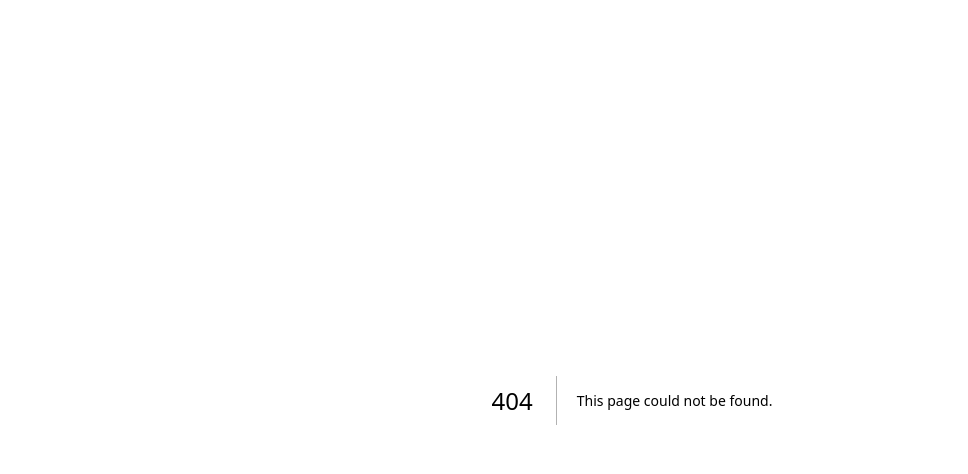
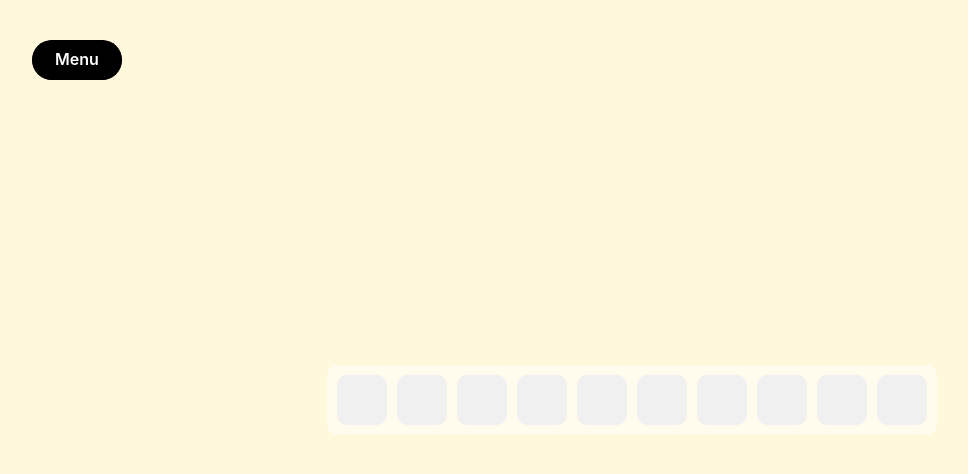
Before and after one commit to John516csd/FE-vaka, a Next.js app: page /demo/mac-bottom-bar in a window 1280 px wide. Before the commit this address had no page. Shown: the top 474 px of the page, without its empty margins (8-976 px from the left). Built offline with nearby package versions, Linux system fonts and the light colour scheme.

Commit message:
feat: :sparkles: 添加Mac docker效果

```diff
--- a/pages/demo/index.tsx
+++ b/pages/demo/index.tsx
@@ -13,7 +13,7 @@ const IndexPage = () => {
           const baseUrl = item.url;
           const children = item.children;
           return (
-            <Center key={index} flexDir="column" gap="64px">
+            <Center key={index} flexDir="column" gap="64px" pb="64px">
               <Text as="h2">{title}</Text>
               <Grid
                 gridTemplateColumns={{
--- /dev/null
+++ b/pages/demo/mac-bottom-bar/index.module.scss
@@ -0,0 +1,37 @@
+.wrapper {
+  width: 100%;
+  display: flex;
+  justify-content: center;
+  align-items: center;
+}
+
+.docker_wrapper {
+  padding: 10px;
+  background: rgba(255, 255, 255, 0.5);
+  border-radius: 10px;
+  backdrop-filter: blur(10px);
+}
+
+.container {
+  display: flex;
+  justify-content: center;
+  box-sizing: content-box;
+  height: 50px;
+  align-items: end;
+}
+
+.item {
+  width: calc(var(--i, 1) * 50px);
+  height: calc(var(--i, 1) * 50px);
+  background-color: #f0f0f0;
+  border-radius: 10px;
+  transition: all 0.2s;
+  transform: translateY(calc(calc(var(--i, 1) - 1) * 30px * -1));
+}
+
+.gap {
+  width: calc(var(--i, 1) * 10px);
+  height: 50px;
+  background-color: #00000000;
+  transition: all 0.2s;
+}
--- /dev/null
+++ b/pages/demo/mac-bottom-bar/index.tsx
@@ -0,0 +1,89 @@
+import { useEffect, useRef } from "react";
+import Display from "../../../components/display";
+import Layout from "../../../components/Layout";
+import styles from "./index.module.scss";
+
+const staticScaleRatio = [
+  1, 1, 1, 1, 1.2, 1.3, 1.4, 1.5, 1.6, 1.5, 1.4, 1.3, 1.2, 1, 1, 1, 1, 1, 1,
+];
+console.log("🚀 ~ staticScaleRatio:", staticScaleRatio.length);
+
+const MacBottomBar = () => {
+  const containerRef = useRef<HTMLDivElement>(null);
+  const range = 300;
+  const maxScale = 1.5;
+
+  const baseCurve = (x) => {
+    if (x < 0) return 0;
+    if (x > 1) return 0;
+    return Math.sin(x * Math.PI);
+  };
+
+  const createCurve = (totalXDis, topX, minY, maxY) => {
+    return function curve(x) {
+      const beginX = topX - totalXDis / 2;
+      const endX = topX + totalXDis / 2;
+      if (x < beginX) return minY;
+      if (x > endX) return minY;
+      const yDis = maxY - minY;
+      return baseCurve((x - beginX) / totalXDis) * yDis + minY;
+    };
+  };
+
+  const layout = (curve) => {
+    const containerDom = containerRef.current;
+    if (!containerDom) return;
+    const items = Array.from(containerDom.children);
+    items.forEach((item: HTMLDivElement, index: number) => {
+      const rect = item.getBoundingClientRect();
+      const x = rect.x + rect.width / 2;
+      const scale = curve(x);
+      console.log("🚀 ~ items.forEach ~ scale:", scale)
+      item.style.setProperty("--i", scale);
+    });
+  };
+
+  useEffect(() => {
+    const containerDom = containerRef.current;
+    if (!containerDom) return;
+
+    const handleMouseMove = (e) => {
+      const curve = createCurve(range, e.clientX, 1, maxScale);
+      layout(curve);
+    };
+
+    const handleMouseLeave = () => {
+      layout(() => 1);
+    };
+
+    containerDom.addEventListener("mousemove", handleMouseMove);
+    containerDom.addEventListener("mouseleave", handleMouseLeave);
+
+    // Cleanup event listeners on component unmount
+    return () => {
+      containerDom.removeEventListener("mousemove", handleMouseMove);
+      containerDom.removeEventListener("mouseleave", handleMouseLeave);
+    };
+  }, []);
+
+  return (
+    <Layout>
+      <Display>
+        <div className={styles.wrapper}>
+          <div className={styles.docker_wrapper}>
+            <div className={styles.container} ref={containerRef}>
+              {new Array(10).fill(0).map((_, index) => (
+                <>
+                  <div key={index} className={styles.item}></div>
+                  {index !== 9 && <div className={styles.gap}></div>}
+                </>
+              ))}
+            </div>
+          </div>
+        </div>
+      </Display>
+    </Layout>
+  );
+};
+
+export default MacBottomBar;
--- a/routes/index.ts
+++ b/routes/index.ts
@@ -47,6 +47,10 @@ export const routes = [
         url: "/scroll-parallax",
         label: "Sliding disparity effect",
       },
+      {
+        url: "/mac-bottom-bar",
+        label: "Mac bottom bar",
+      },
     ],
   },
 ];
```
